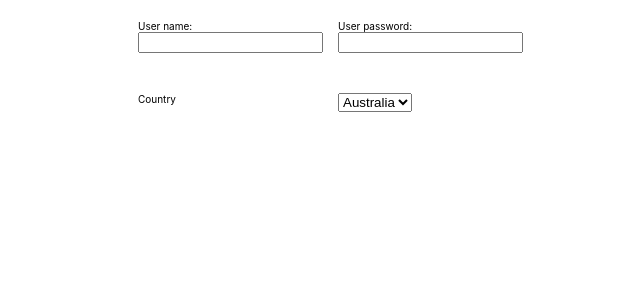
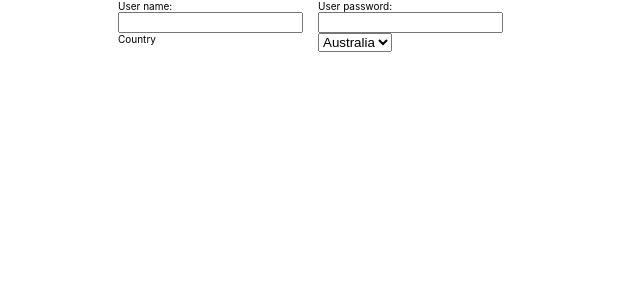
Before and after one commit to iankhor/validation-shootout, a React (Create React App) app: page / in a window 1280 px wide. Shown: the top 300 px of the page, without its empty margins (322-962 px from the left). Built offline with nearby package versions, Linux system fonts and the light colour scheme.

Commit message:
update css

```diff
--- a/src/App.css
+++ b/src/App.css
@@ -12,6 +12,6 @@ html {
   grid-template-columns: 20rem 20rem;
 }
 
-.row {
+.cell {
   padding: 2rem 2rem 2rem 2rem;
 }
```
